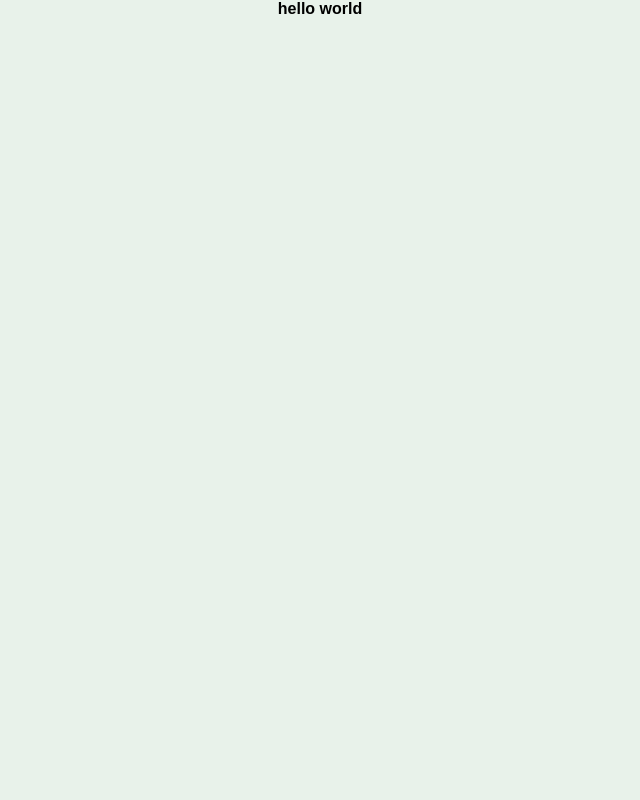
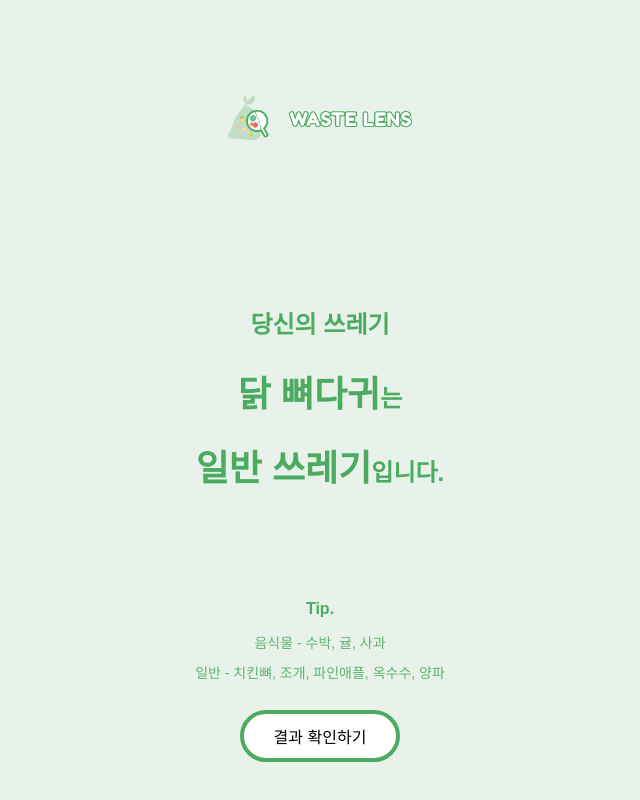
Before and after one commit to choko0318/wastelens_frontend, a React (Create React App) app in the folder wastelens/: page /result in a window 1280 px wide. Shown: the whole page, without its empty margins (320-960 px from the left). Built offline with nearby package versions, Linux system fonts and the light colour scheme.

Commit message:
page3
page3 완료

```diff
--- a/wastelens/src/page2.jsx
+++ b/wastelens/src/page2.jsx
@@ -6,7 +6,7 @@ function LensPage() {
   const navigate = useNavigate();
 
   const handleButtonClick = () => {
-    navigate("/lens");
+    navigate("/result");
   };
   return (
     <div className="lens">
--- a/wastelens/src/page3.css
+++ b/wastelens/src/page3.css
@@ -0,0 +1,62 @@
+.lens {
+  display: flex;
+  justify-content: center;
+  margin-top: 95px;
+  width: 100vw;
+  height: 675px;
+}
+.contents {
+  height: 675px;
+  width: 350px;
+}
+.top {
+  height: 55px;
+  width: 350px;
+  margin-bottom: 40px;
+}
+.middle3 {
+  height: 420px;
+  width: 350px;
+}
+.bottom {
+  display: flex;
+  justify-content: center;
+  align-items: flex-start;
+  height: 70px;
+  width: 350px;
+}
+
+.logo2 {
+  height: 45px;
+}
+
+.resultArea {
+  margin-top: 140px;
+  margin-bottom: 60px;
+  width: 350px;
+  height: 250px;
+  line-height: 70px;
+}
+p {
+  margin-top: 10px;
+  font-size: 14px;
+  color: #5fb372;
+  letter-spacing: 7%;
+  font-weight: 400;
+  line-height: 30px;
+}
+
+.resultArea > div {
+  font-size: 24px;
+  font-weight: 900;
+  color: #4bac61;
+}
+
+.typeText {
+  font-size: 36px;
+  font-weight: 900;
+}
+.resultText {
+  font-size: 36px;
+  font-weight: 900;
+}
--- a/wastelens/src/page3.jsx
+++ b/wastelens/src/page3.jsx
@@ -1,7 +1,44 @@
 import React from "react";
+import { useNavigate } from "react-router-dom";
 import "./page3.css";
+import logo2 from "./logo3.png";
 function ResultPage() {
-  return <h1>hello world</h1>;
+  const navigate = useNavigate();
+
+  const handleButtonClick = () => {
+    navigate("/");
+  };
+  return (
+    <div className="lens">
+      <div className="contents">
+        <div className="top">
+          <img src={logo2} className="logo2" alt="logo" />
+        </div>
+        <div className="middle3">
+          <div className="resultArea">
+            <div>당신의 쓰레기</div>
+            <div>
+              <span className="typeText">닭 뼈다귀</span>는
+            </div>
+            <div>
+              <span className="resultText">일반 쓰레기</span>입니다.
+            </div>
+          </div>
+          <h2>Tip.</h2>
+          <p>
+            음식물 - 수박, 귤, 사과
+            <br />
+            일반 - 치킨뼈, 조개, 파인애플, 옥수수, 양파
+          </p>
+        </div>
+        <div className="bottom">
+          <button class="my-button" onClick={handleButtonClick}>
+            <span>결과 확인하기</span>
+          </button>
+        </div>
+      </div>
+    </div>
+  );
 }
 function Page3() {
   return <ResultPage />;
```
